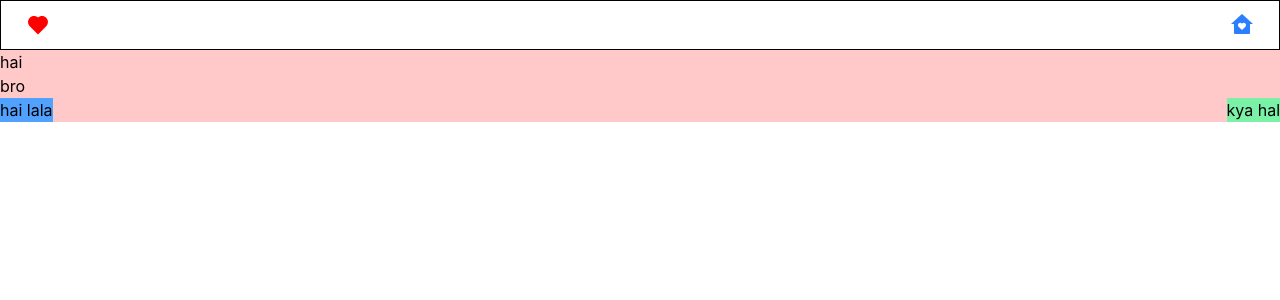
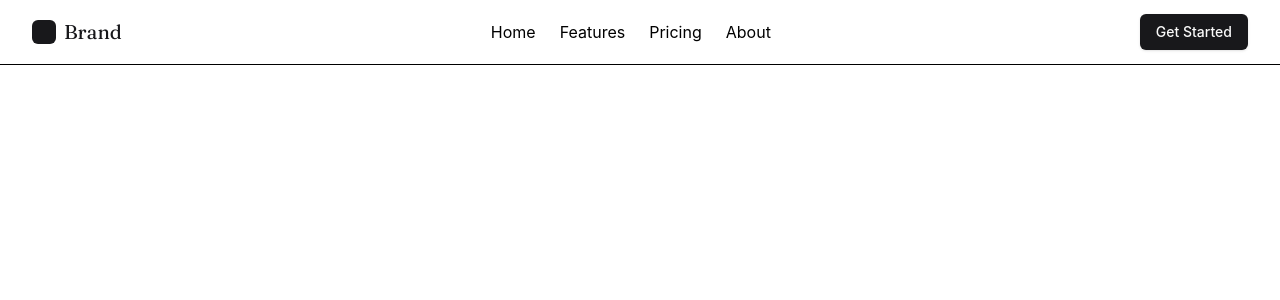
Before and after one commit to Dev-Dhiraj-01yt/react_repo_production, a React (Vite) app in the folder shop-cut/: page / in a window 1280 px wide. Shown: the top 300 px of the page. Built offline with nearby package versions, Linux system fonts and the light colour scheme.

Commit message:
added some componenets

```diff
--- a/shop-cut/src/app_pages/home.jsx
+++ b/shop-cut/src/app_pages/home.jsx
@@ -1,40 +1,95 @@
 // import axios from "axios" // import React from 'react'
+import { Link } from "react-router";
 import { useState, useRef, useEffect } from "react";
-import { RiHeartFill, RiHomeHeartFill } from "@remixicon/react";
+import { RiMenuFill, RiCloseLine } from "@remixicon/react";
 import gsap from "gsap";
 import { useGSAP } from "@gsap/react";
 
 gsap.registerPlugin(useGSAP);
 
 function Home() {
+
+  // some important varibles or constants
+
+  const [isOpen, setIsOpen] = useState(false)
+  const navItems = [
+    { label: "Home", href: "/" },
+    { label: "Features", href: "/products" },
+    { label: "Pricing", href: "/products" },
+    { label: "About", href: "/login" },
+  ]
+
   const hearts = useRef();
 
   useGSAP(
     () => {
-      gsap.from(".Dilli", { y: -10, opacity: 0, duration: 1 });
+      gsap.from(".Dilli", { y: 10, opacity: 0, duration: 1 });
       // gsap.from(".Billi", { y: -10, opacity: 0, duration: 1 });
     },
     { scope: hearts },
   );
   return (
     <>
-      <div
-        ref={hearts}
-        className=" w-dvw px-[25px] py-[12px] border border-black flex justify-between items-center flex-row flex-nowrap"
-      >
-        <RiHeartFill className="Dilli" color="red" />
-        <RiHomeHeartFill ref={hearts} className=" Dilli text-blue-500" />
-      </div>
-      <div className="bg-red-200 w-screen flex justify-center items-center md:justify-start">
-        hai
-      </div>
-      <div className="bg-red-200 w-screen flex justify-center items-center md:justify-start">
-        bro
-      </div>
-      <div className="bg-red-200 w-screen flex justify-center items-center md:justify-start lg:justify-between">
-        <p className="bg-blue-400">hai lala</p>
-        <p className="bg-green-300">kya hal</p>
-      </div>
+      <header className="Dilli sticky top-0 z-50 w-full border-b backdrop-blur-md dark:border-zinc-800 dark:bg-zinc-950/80 overflow-hidden rounded-t-lg">
+        <div className="mx-auto flex h-16 max-w-7xl items-center justify-between px-4 sm:px-6 lg:px-8">
+
+          {/* Logo Section */}
+          <div className="flex items-center gap-2">
+            <div className="h-6 w-6 rounded-md bg-zinc-900 dark:bg-zinc-50" />
+            <span className="font-fraunces font-600 text-xl text-zinc-900 dark:text-zinc-50 tracking-loose">
+              Brand
+            </span>
+          </div>
+
+          {/* Desktop Navigation */}
+          <nav className="hidden md:flex items-center gap-6">
+            {navItems.map((item) => (
+              <Link to={item.href}>{item.label}</Link>
+            ))}
+          </nav>
+
+          {/* Action Button & Mobile Toggle */}
+          <div className="flex items-center gap-4">
+            <button className="hidden sm:inline-flex h-9 items-center justify-center rounded-md bg-zinc-900 px-4 text-sm font-medium text-zinc-50 shadow transition-colors hover:bg-zinc-900/90 dark:bg-zinc-50 dark:text-zinc-900 dark:hover:bg-zinc-50/90">
+              Get Started
+            </button>
+
+            {/* Hamburger Menu Icon */}
+            <button
+              onClick={() => setIsOpen(!isOpen)}
+              className="inline-flex h-9 w-9 items-center justify-center rounded-md border border-zinc-200 text-zinc-900 hover:bg-zinc-100 md:hidden dark:border-zinc-800 dark:text-zinc-50 dark:hover:bg-zinc-900"
+              aria-label="Toggle Menu"
+            >
+              {isOpen ? <RiCloseLine className="h-5 w-5" /> : <RiMenuFill className="h-5 w-5" />}
+            </button>
+          </div>
+        </div>
+
+        {/* Mobile Drawer Overlay */}
+        {
+          isOpen && (
+            <div className="md:hidden border-b border-zinc-200 bg-white px-4 py-4 shadow-lg dark:border-zinc-800 dark:bg-zinc-950 animate-in fade-in slide-in-from-top-5 duration-200">
+              <nav className="flex flex-col gap-4">
+                {navItems.map((item) => (
+                  <a
+                    key={item.label}
+                    href={item.href}
+                    onClick={() => setIsOpen(false)}
+                    className="text-sm font-medium text-zinc-600 hover:text-zinc-900 dark:text-zinc-400 dark:hover:text-zinc-50"
+                  >
+                    {item.label}
+                  </a>
+                ))}
+                <button className="mt-2 w-full h-9 rounded-md bg-zinc-900 text-sm font-medium text-zinc-50 dark:bg-zinc-50 dark:text-zinc-900">
+                  Get Started
+                </button>
+              </nav>
+            </div>
+          )
+        }
+      </header >
+      <main></main>
+      <footer></footer>
     </>
   );
 }
--- a/shop-cut/src/index.css
+++ b/shop-cut/src/index.css
@@ -1,42 +1,61 @@
 @import "tailwindcss";
-.weight-400{
+
+@tailwind base;
+@tailwind components;
+@tailwind utilities;
+
+* {
+    box-sizing: border-box;
+}
+
+.weight-400 {
     font-weight: 400;
 }
-.weight-200{
+
+.weight-200 {
     font-weight: 200;
 }
-.weight-100{
+
+.weight-100 {
     font-weight: 100;
 }
-.weight-300{
+
+.weight-300 {
     font-weight: 300;
 }
-.weight-500{
+
+.weight-500 {
     font-weight: 500;
 }
-.weight-600{
+
+.weight-600 {
     font-weight: 600;
 }
-.weight-700{
+
+.weight-700 {
     font-weight: 700;
 }
-.weight-800{
+
+.weight-800 {
     font-weight: 800;
 }
-.weight-900{
+
+.weight-900 {
     font-weight: 900;
 }
-.normal{
+
+.normal {
     font-style: normal;
 }
-.italic{
+
+.italic {
     font-style: italic;
 }
-.font-fraunces{
-   font-family: "Fraunces", serif;
-  font-optical-sizing: auto;
 
-  font-variation-settings:
-    "SOFT" 0,
-    "WONK" 0;
+.font-fraunces {
+    font-family: "Fraunces", serif;
+    font-optical-sizing: auto;
+    font-variation-settings:
+        "SOFT" 0,
+        "WONK" 0;
 }
```
Also changed, not shown: 1 other file (tests, documents, lock files or other folders).
